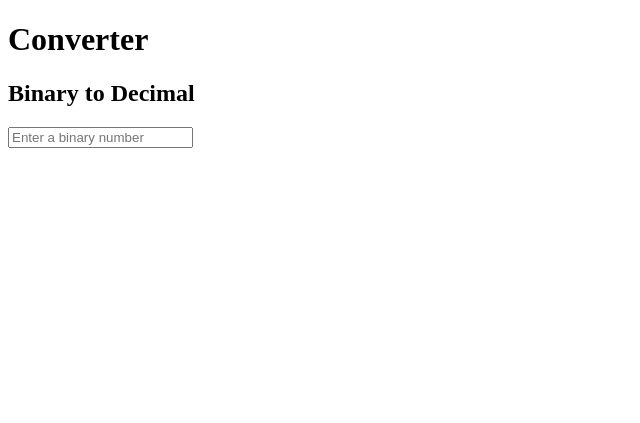
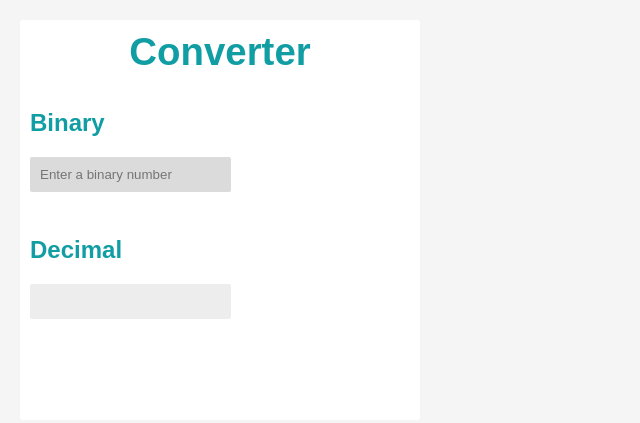
Before and after one commit to o-louis/BinaryToDecimal, a plain HTML site: page index.html in a window 1280 px wide. Shown: the whole page, without its empty margins (0-640 px from the left). Drawn offline with Linux system fonts and the light colour scheme.

Commit message:
Design UI

```diff
--- a/index.html
+++ b/index.html
@@ -4,18 +4,24 @@
     <meta charset="UTF-8">
     <meta name="viewport" content="width=device-width, initial-scale=1.0">
     <meta http-equiv="X-UA-Compatible" content="ie=edge">
+    <link rel="shortcut icon" href="#">
     <script src="script.js"></script>
+    <link rel="stylesheet" href="style.css">
     <title>Binary to decimal</title>
     <style>
-        .hidden {
-            display: none;
-        }
+
     </style>
 </head>
 <body>
-    <h1>Converter</h1>
-    <h2>Binary to Decimal</h2>
-    <input type="text" name="binaryNumber" placeholder="Enter a binary number" />
-    <p class="errorMessage hidden">Veuillez entrer un nombre binaire (max. 8 digits)</p>
+    <div id="main-container">
+        <h1>Converter</h1>
+        <h2>Binary</h2>
+        <div class="input-container">
+            <input type="text" name="binaryNumber" id="binary-number" placeholder="Enter a binary number" />
+            <h2>Decimal</h2>
+            <div id="decimal"></div>
+        </div>
+        <p class="error-message hidden">Please enter a correct binary number (max. 8 digits)</p>
+    </div>
 </body>
 </html>
--- a/script.js
+++ b/script.js
@@ -1,15 +1,15 @@
 var Conversion = function() {
-    var decimal;
     this.input = null;
     this.errorMessage = null;
 
     this.init = function() {
         this.input = document.getElementsByName("binaryNumber")[0].value;
-        this.errorMessage = document.getElementsByClassName("errorMessage")[0];
+        this.errorMessage = document.getElementsByClassName("error-message")[0];
+        var container = document.getElementById("decimal");
         hideErrorMessage(this.errorMessage);
 
         if (this.isBinaryNumber()) {
-            decimal = this.binaryToDecimal();
+            container.innerHTML = this.binaryToDecimal();
         } else if (this.input) {
             displayErrorMessage(this.errorMessage);
         }
@@ -21,8 +21,7 @@ var Conversion = function() {
     };
 
     this.binaryToDecimal = function() {
-        var decimal = 0;
-        var length = input.length-1;
+        var decimal = 0; length = this.input.length-1;
         for (var index = length; index >= 0; index--) {
             decimal += (this.input[index] * Math.pow(2, length - index));
         }
@@ -31,10 +30,12 @@ var Conversion = function() {
 };
 
 var displayErrorMessage = function(message) {
+    document.getElementById("decimal").innerHTML = "";
     message.classList.remove("hidden");
 };
 
 var hideErrorMessage = function(message) {
+    document.getElementById("decimal").innerHTML = "";
     message.classList.add("hidden");
 };
 
--- /dev/null
+++ b/style.css
@@ -0,0 +1,63 @@
+* {
+    box-sizing: border-box;
+    font-family: Arial;
+    padding: 0;
+    margin: 0;
+}
+
+body {
+    background-color: #f5f5f5;
+    color: #119DA4;
+    padding: 20px;
+}
+
+#main-container {
+    max-width: 400px;
+    height: 400px;
+    background-color: white;
+    padding: 10px;
+    border-radius: 3px;
+}
+
+h1 {
+    text-align: center;
+    margin-bottom: 35px;
+    font-size: 2.4em;
+}
+
+h2 {
+    margin-bottom: 20px;
+    margin-top: 20px;
+}
+
+h4 {
+    margin-top: 20px;
+    margin-bottom: 10px;
+}
+
+#binary-number,
+#decimal {
+    border: none;
+    background-color: #dbdbdb;
+    padding: 10px;
+    border-radius: 2px;
+    outline: none;
+    width: 201px;
+    height: 35px;
+    margin-bottom: 24px;
+}
+
+#decimal {
+    background-color: #ededed;
+    color: black;
+}
+
+.error-message {
+    margin-top: 20px;
+    color: #C3423F;
+    font-size: 14px;
+}
+
+.hidden {
+    display: none;
+}
```
